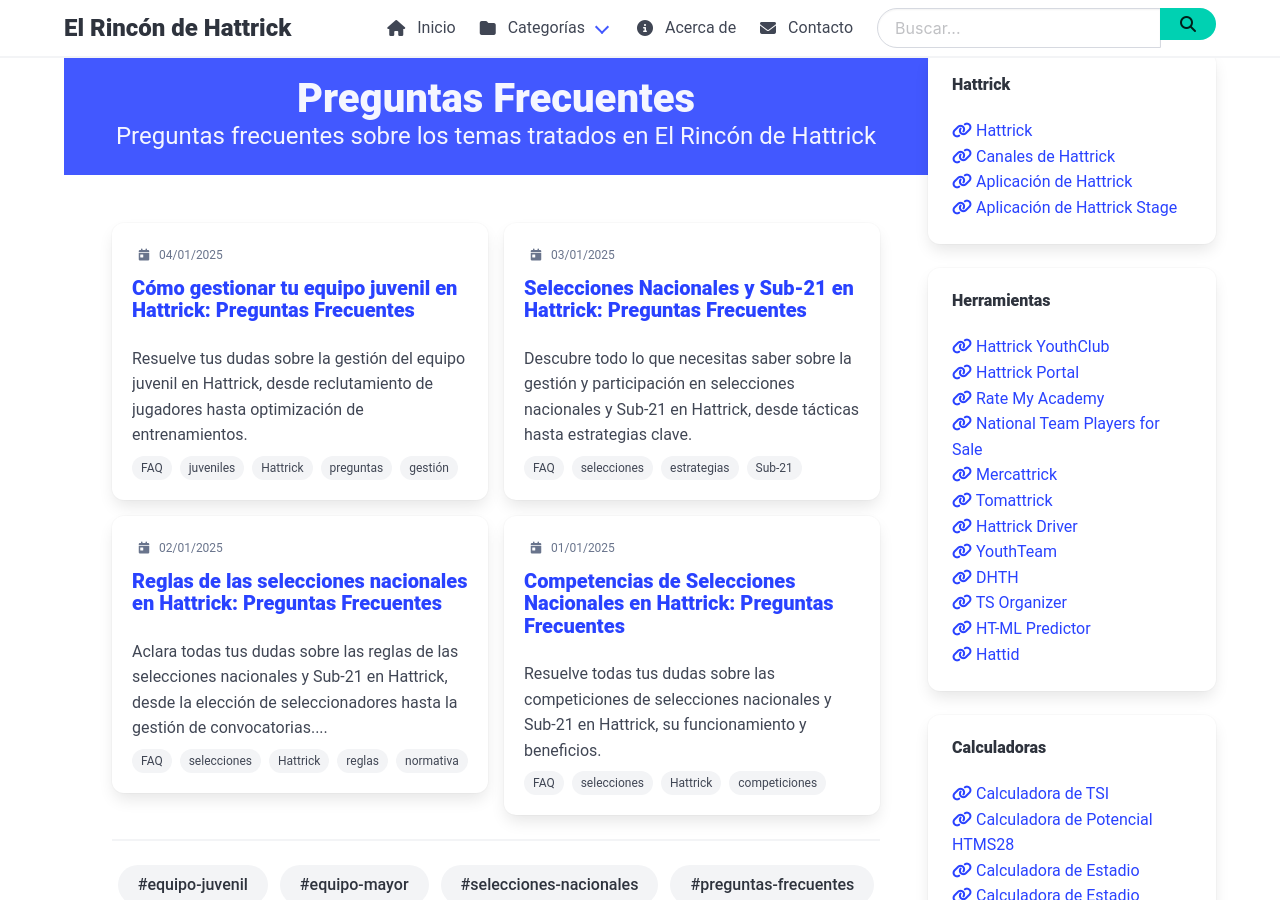
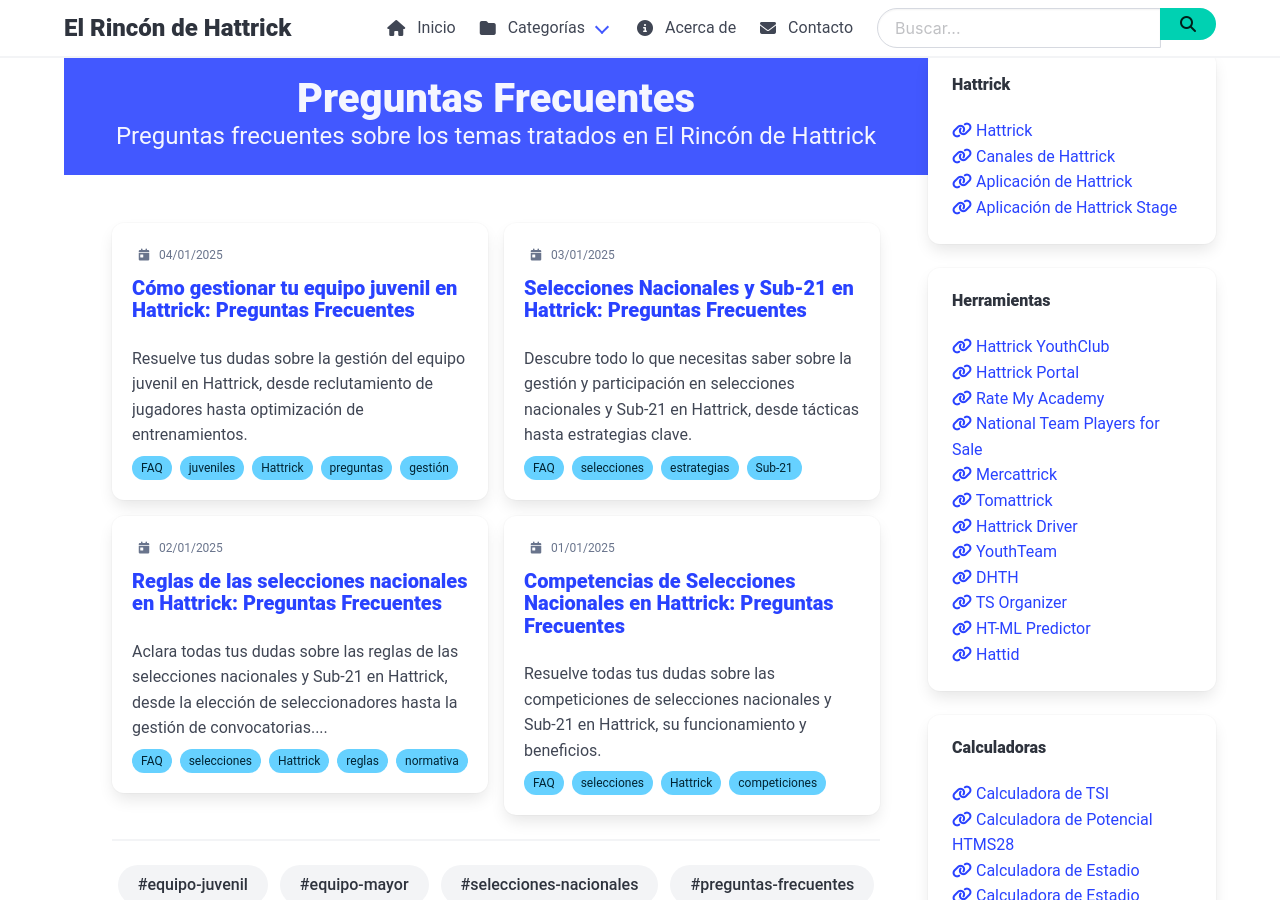
Before and after one commit to RinconHattrick/rinconhattrick.github.io, a Jekyll site: the page built from categories/preguntas-frecuentes.md, in a window 1280 px wide and 900 px high. Built offline with Jekyll 4.4.1, drawn with Linux system fonts in a browser that asks for light colours.

Commit message:
Add files via upload

```diff
--- a/_layouts/category.html
+++ b/_layouts/category.html
@@ -36,7 +36,7 @@ layout: default
                 {% if post.tags %}
                 <div class="tags mt-2">
                   {% for tag in post.tags %}
-                  <span class="tag is-light is-rounded">{{ tag }}</span>
+                  <span class="tag is-info is-rounded">{{ tag }}</span>
                   {% endfor %}
                 </div>
                 {% endif %}
```
